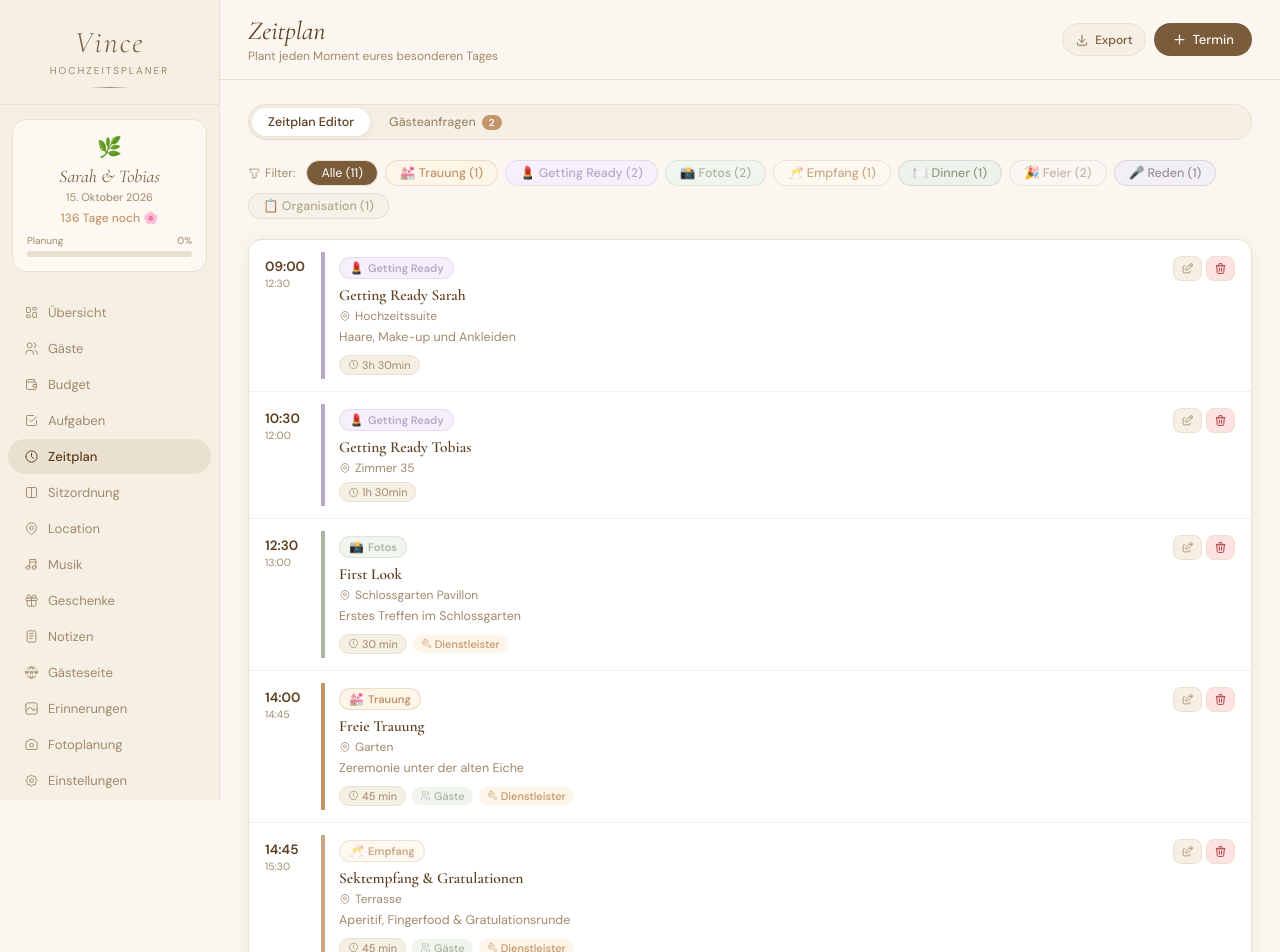
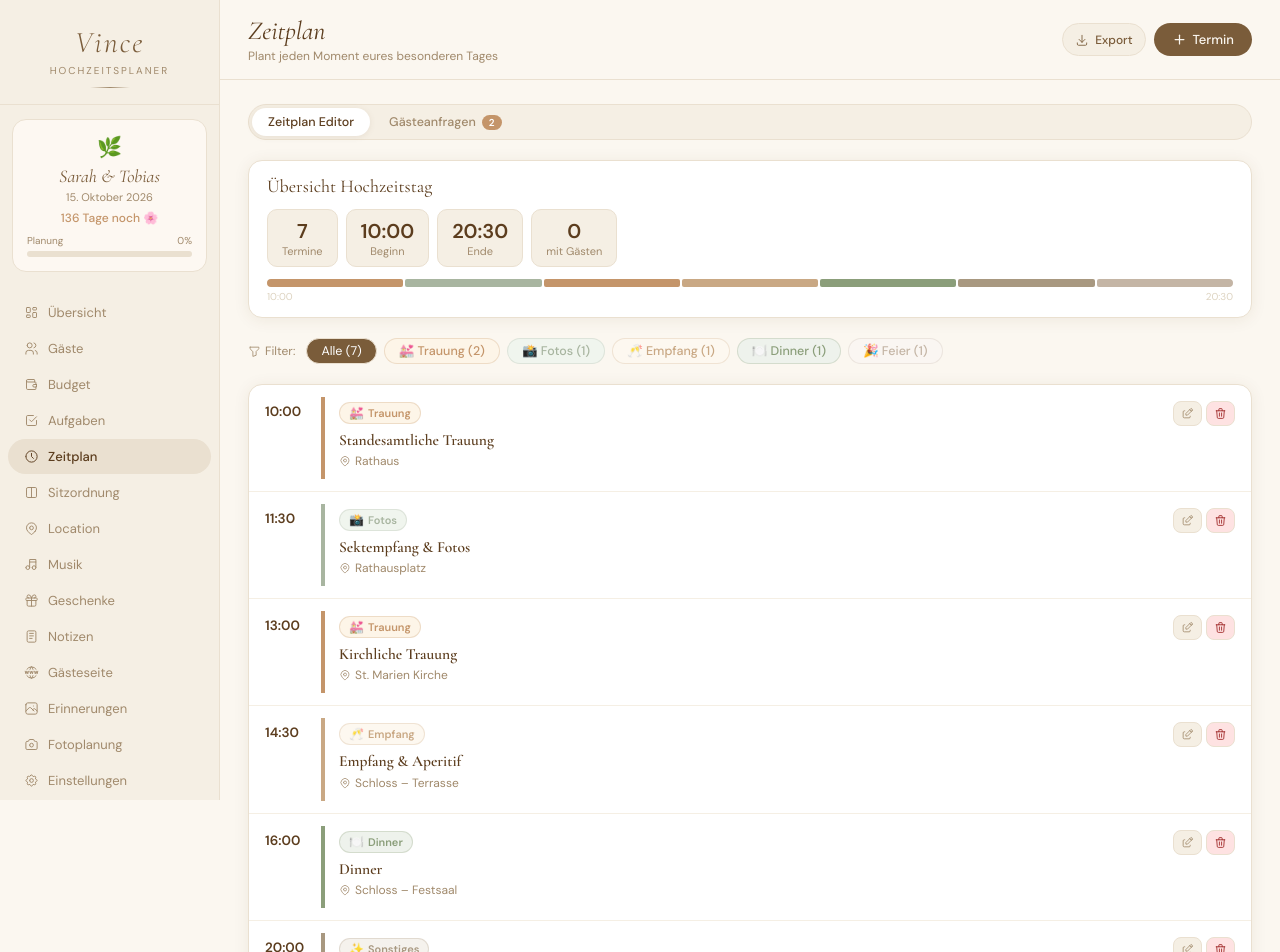
Before and after one commit to TanerTops/Wedding, a React (Vite) app: page /timeline in a window 1280 px wide. Shown: the top 952 px of the page. Built offline with nearby package versions, Linux system fonts and the light colour scheme.

Commit message:
Update Timeline.jsx

```diff
--- a/src/pages/Timeline.jsx
+++ b/src/pages/Timeline.jsx
@@ -25,22 +25,9 @@ const toTime = m => `${String(Math.floor(m/60)).padStart(2,'0')}:${String(m%60).
 // Format "HH:MM" nicely
 const fmt = t => { try { const [h,m]=t.split(':'); const d=new Date(2000,0,1,+h,+m); return d.toLocaleTimeString('de-DE',{hour:'2-digit',minute:'2-digit'}); } catch { return t; } };
 
-const DEFAULT_EVENTS = [
-  { id:1, time:'09:00', endTime:'12:30', title:'Getting Ready Sarah', type:'getting-ready', loc:'Hochzeitssuite', desc:'Haare, Make-up und Ankleiden', guests:false, vendor:false },
-  { id:2, time:'10:30', endTime:'12:00', title:'Getting Ready Tobias', type:'getting-ready', loc:'Zimmer 35', desc:'', guests:false, vendor:false },
-  { id:3, time:'12:30', endTime:'13:00', title:'First Look', type:'photo', loc:'Schlossgarten Pavillon', desc:'Erstes Treffen im Schlossgarten', guests:false, vendor:true },
-  { id:4, time:'14:00', endTime:'14:45', title:'Freie Trauung', type:'ceremony', loc:'Garten', desc:'Zeremonie unter der alten Eiche', guests:true, vendor:true },
-  { id:5, time:'14:45', endTime:'15:30', title:'Sektempfang & Gratulationen', type:'reception', loc:'Terrasse', desc:'Aperitif, Fingerfood & Gratulationsrunde', guests:true, vendor:true },
-  { id:6, time:'15:30', endTime:'16:30', title:'Paar- & Gruppenfotos', type:'photo', loc:'Schloss & Garten', desc:'Shootings im Garten & Schloss', guests:false, vendor:true },
-  { id:7, time:'17:00', endTime:'19:00', title:'Abendessen', type:'dinner', loc:'Festsaal', desc:'3-Gänge-Menü', guests:true, vendor:true },
-  { id:8, time:'19:30', endTime:'20:00', title:'Reden & Überraschungen', type:'speech', loc:'Festsaal', desc:'Reden der Trauzeugen & Spiele', guests:true, vendor:false },
-  { id:9, time:'20:30', endTime:'21:00', title:'Tortenanschnitt & Eröffnungstanz', type:'party', loc:'Festsaal', desc:'Hochzeitstorte & erster Tanz', guests:true, vendor:true },
-  { id:10, time:'21:00', endTime:'02:00', title:'Party & Tanz', type:'party', loc:'Festsaal & Terrasse', desc:'DJ Max sorgt für Stimmung', guests:true, vendor:true },
-  { id:11, time:'23:00', endTime:'23:30', title:'Mitternachtssnack', type:'logistics', loc:'Foyer', desc:'Kleine Stückchen & Brezen', guests:true, vendor:true },
-];
 
 export default function Timeline() {
-  const [events, setEvents] = useState(() => loadState('timeline', DEFAULT_EVENTS));
+  const [events, setEvents] = useState(() => loadState('timeline', defaultTimeline));
   const [tab, setTab] = useState('editor');
   const [activeFilter, setActiveFilter] = useState('all');
   const [modal, setModal] = useState(null);
@@ -140,6 +127,49 @@ export default function Timeline() {
         {/* ── EDITOR TAB ── */}
         {tab === 'editor' && (
           <>
+            {/* Day overview card */}
+            <div className="card" style={{ marginBottom: 20, padding: '14px 18px' }}>
+              <div style={{ fontFamily: "'Cormorant Garamond',serif", fontSize: 18, color: 'var(--espresso)', marginBottom: 12 }}>Übersicht Hochzeitstag</div>
+              <div style={{ display: 'flex', gap: 8, flexWrap: 'wrap', marginBottom: 12 }}>
+                <div style={{ background: 'var(--warm)', borderRadius: 10, padding: '8px 14px', textAlign: 'center', border: '1px solid var(--sand)' }}>
+                  <div style={{ fontSize: 20, fontWeight: 700, color: 'var(--espresso)' }}>{events.length}</div>
+                  <div style={{ fontSize: 11, color: 'var(--mocha)' }}>Termine</div>
+                </div>
+                {(() => {
+                  const s = sorted;
+                  const first = s[0], last = s[s.length-1];
+                  const totalH = last && first ? ((parseInt((last.endTime||last.time).split(':')[0])*60+parseInt((last.endTime||last.time).split(':')[1]||0)) - (parseInt(first.time.split(':')[0])*60+parseInt(first.time.split(':')[1]||0))) : 0;
+                  return <>
+                    <div style={{ background: 'var(--warm)', borderRadius: 10, padding: '8px 14px', textAlign: 'center', border: '1px solid var(--sand)' }}>
+                      <div style={{ fontSize: 20, fontWeight: 700, color: 'var(--espresso)' }}>{first ? first.time : '—'}</div>
+                      <div style={{ fontSize: 11, color: 'var(--mocha)' }}>Beginn</div>
+                    </div>
+                    <div style={{ background: 'var(--warm)', borderRadius: 10, padding: '8px 14px', textAlign: 'center', border: '1px solid var(--sand)' }}>
+                      <div style={{ fontSize: 20, fontWeight: 700, color: 'var(--espresso)' }}>{last?.endTime || last?.time || '—'}</div>
+                      <div style={{ fontSize: 11, color: 'var(--mocha)' }}>Ende</div>
+                    </div>
+                    <div style={{ background: 'var(--warm)', borderRadius: 10, padding: '8px 14px', textAlign: 'center', border: '1px solid var(--sand)' }}>
+                      <div style={{ fontSize: 20, fontWeight: 700, color: 'var(--espresso)' }}>{events.filter(e=>e.guests).length}</div>
+                      <div style={{ fontSize: 11, color: 'var(--mocha)' }}>mit Gästen</div>
+                    </div>
+                  </>;
+                })()}
+              </div>
+              {/* Mini timeline bar */}
+              <div style={{ display: 'flex', gap: 2, height: 8, borderRadius: 6, overflow: 'hidden' }}>
+                {sorted.map(ev => {
+                  const type = getType(ev.type);
+                  const dur = ev.endTime
+                    ? (parseInt(ev.endTime.split(':')[0])*60+parseInt(ev.endTime.split(':')[1]||0)) - (parseInt(ev.time.split(':')[0])*60+parseInt(ev.time.split(':')[1]||0))
+                    : 60;
+                  return <div key={ev.id} title={ev.title} style={{ flex: Math.max(1, dur), background: type.color, borderRadius: 2 }} />;
+                })}
+              </div>
+              <div style={{ display: 'flex', justifyContent: 'space-between', fontSize: 10, color: 'var(--taupe)', marginTop: 3 }}>
+                <span>{sorted[0]?.time}</span><span>{sorted[sorted.length-1]?.endTime || sorted[sorted.length-1]?.time}</span>
+              </div>
+            </div>
+
             {/* Category filter pills */}
             <div style={{ display: 'flex', flexWrap: 'wrap', gap: 7, marginBottom: 20, alignItems: 'center' }}>
               <div style={{ fontSize: 12, color: 'var(--mocha)', marginRight: 4, display: 'flex', alignItems: 'center', gap: 4 }}>
```
